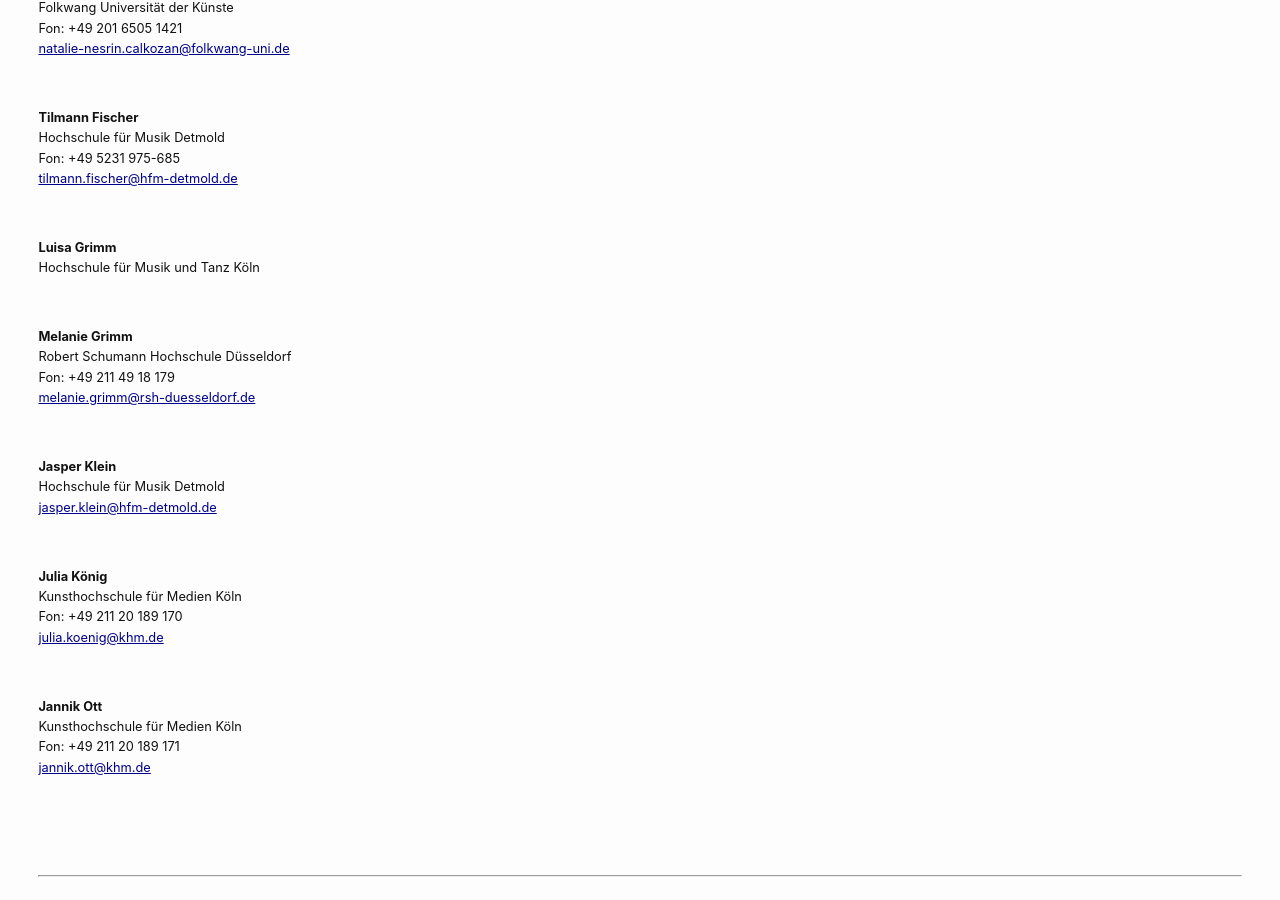
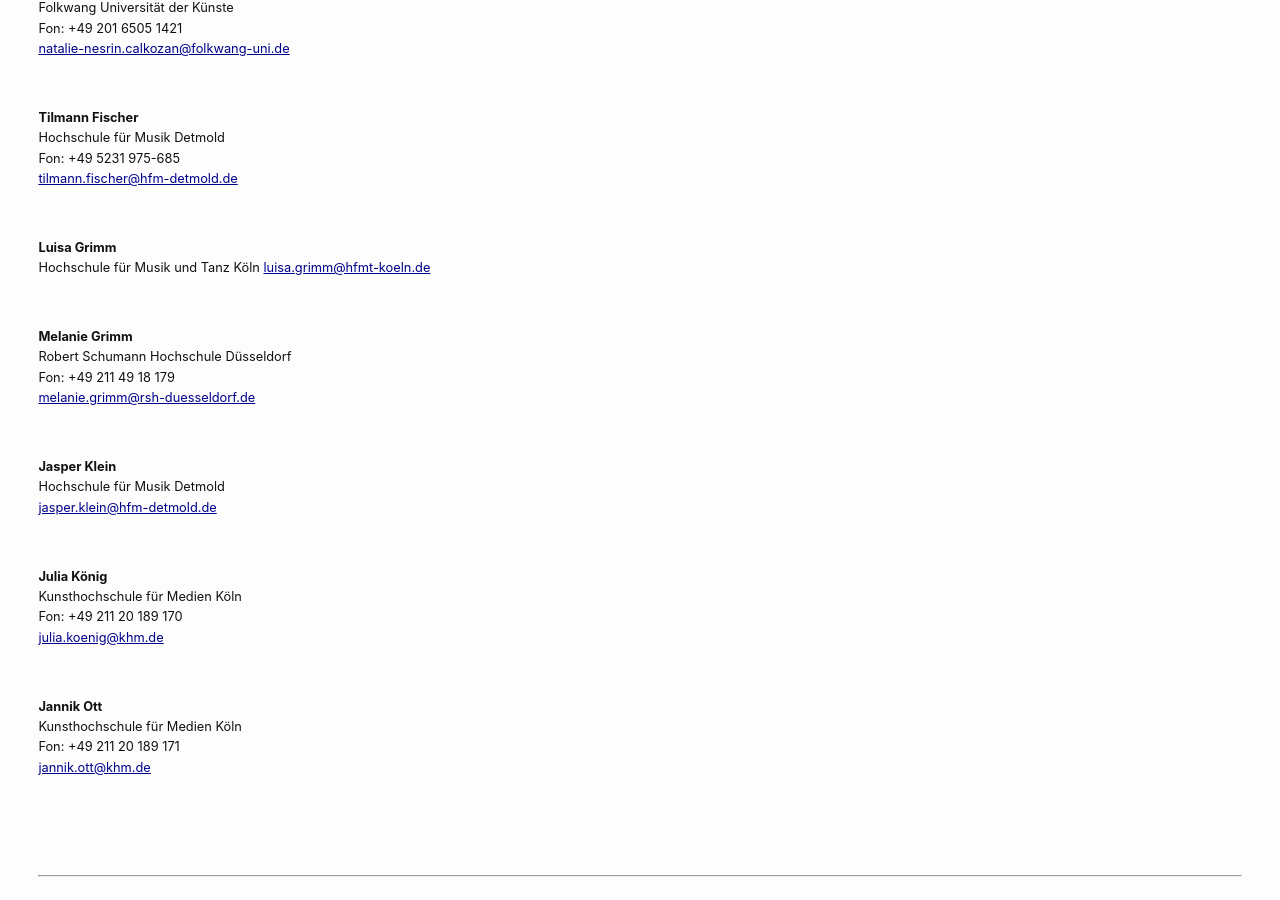
Before and after one commit to christiansievers/site-test, a Jekyll site: the page built from projektstruktur/team.markdown, in a window 1280 px wide and 900 px high, scrolled down 1609 px. Built offline with Jekyll 4.4.1, drawn with Linux system fonts in a browser that asks for light colours; a script that is not in the unit is left out.

Commit message:
add luisa.grimm@hfmt-koeln.de

```diff
--- a/projektstruktur/team.markdown
+++ b/projektstruktur/team.markdown
@@ -47,6 +47,7 @@ Fon: +49 5231 975-685
 
 **Luisa Grimm**
 Hochschule für Musik und Tanz Köln
+[luisa.grimm@hfmt-koeln.de](mailto:luisa.grimm@hfmt-koeln.de)
 
 **Melanie Grimm**
 Robert Schumann Hochschule Düsseldorf
```
